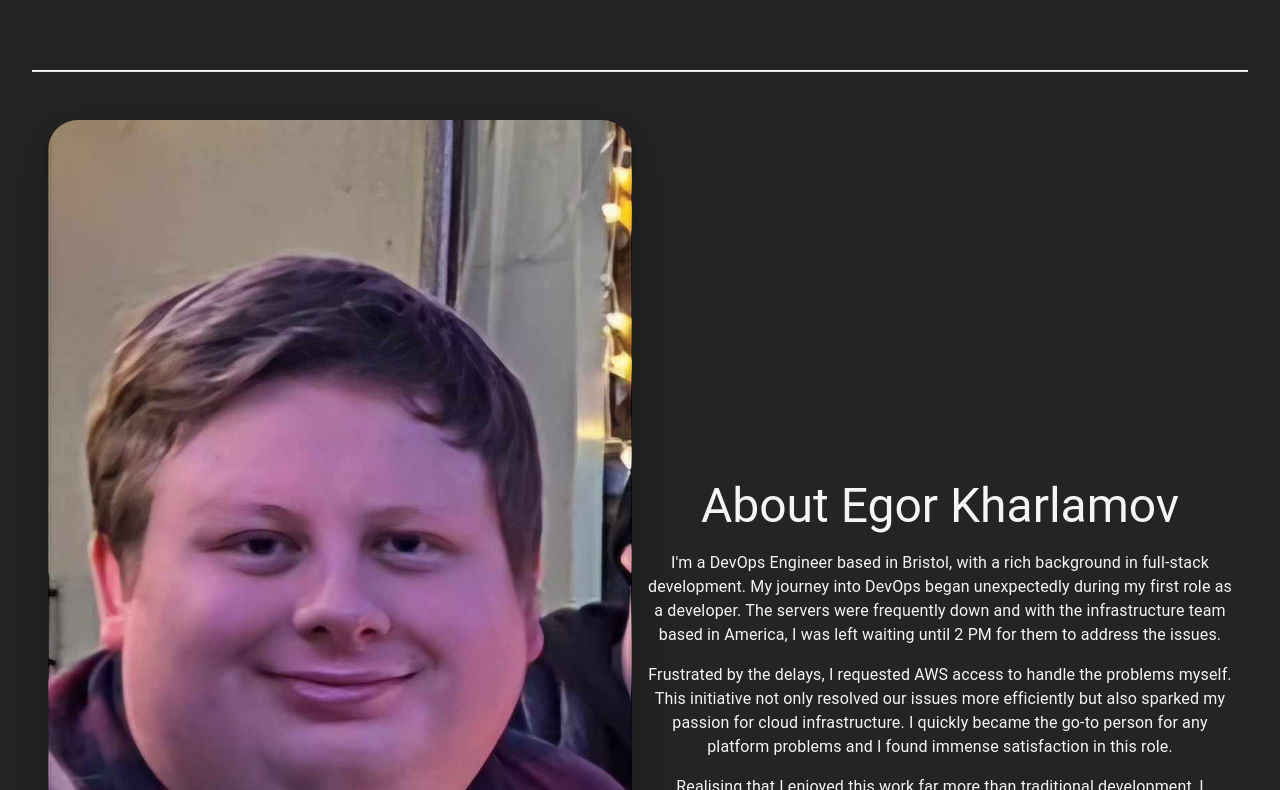
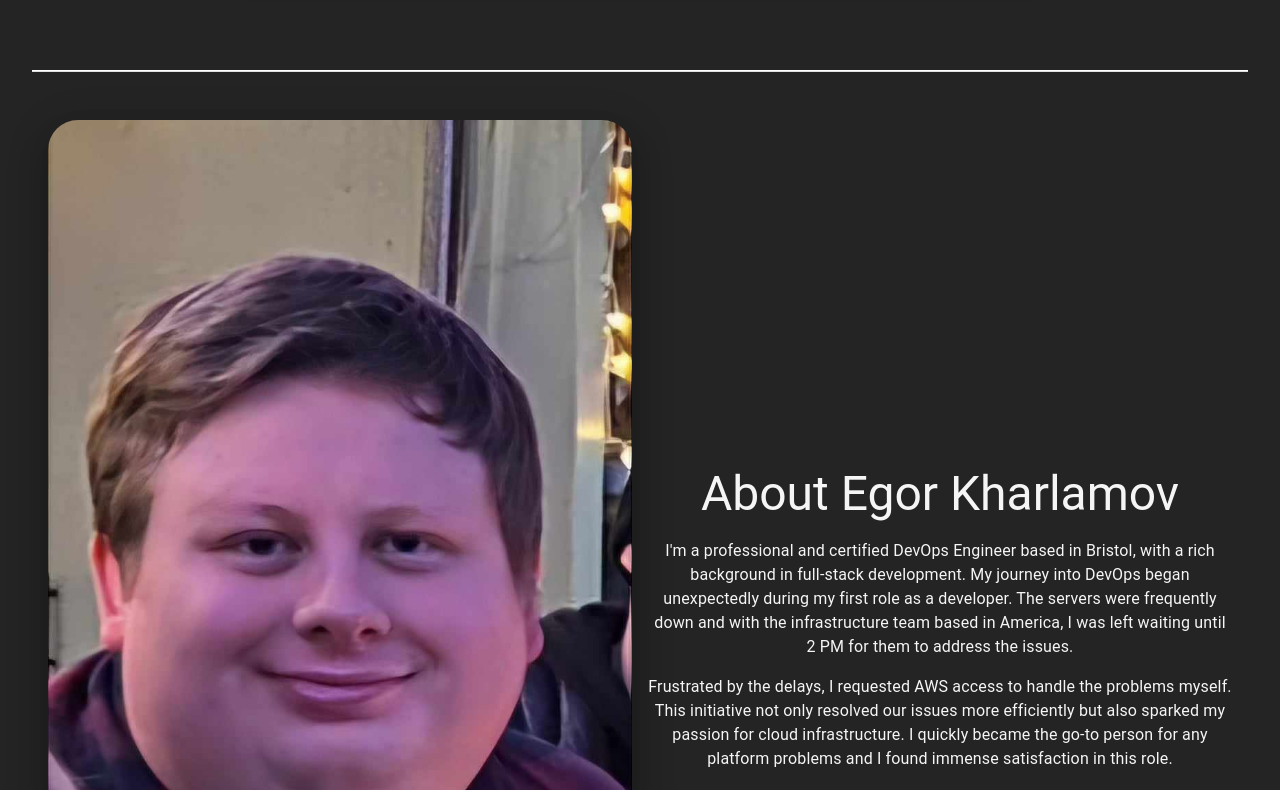
Before and after one commit to HotPlasma/fatelock-frontend, a React (Vite) app: page / in a window 1280 px wide. Shown: the part 3250-4040 px from the top of the page. Built offline with nearby package versions, Linux system fonts and the light colour scheme.

Commit message:
Removed GCP and improved about

```diff
--- a/src/components/AboutMeComponent.tsx
+++ b/src/components/AboutMeComponent.tsx
@@ -67,7 +67,7 @@ const AboutComponent = forwardRef<HTMLDivElement>((props, ref) => {
                             About Egor Kharlamov
                         </Typography>
                         <Typography variant="body1" color="whitesmoke" paragraph>
-                            I'm a DevOps Engineer based in Bristol, with a rich background in full-stack development. My journey into DevOps began unexpectedly during my first role as a developer. The servers were frequently down and with the infrastructure team based in America, I was left waiting until 2 PM for them to address the issues.
+                            I'm a professional and certified DevOps Engineer based in Bristol, with a rich background in full-stack development. My journey into DevOps began unexpectedly during my first role as a developer. The servers were frequently down and with the infrastructure team based in America, I was left waiting until 2 PM for them to address the issues.
                         </Typography>
                         <Typography variant="body1" color="whitesmoke" paragraph>
                             Frustrated by the delays, I requested AWS access to handle the problems myself. This initiative not only resolved our issues more efficiently but also sparked my passion for cloud infrastructure. I quickly became the go-to person for any platform problems and I found immense satisfaction in this role.
--- a/src/components/ToolsComponent.tsx
+++ b/src/components/ToolsComponent.tsx
@@ -6,7 +6,8 @@ import { FaAws, FaMicrosoft, FaPython, FaJava, FaNodeJs, FaDocker, FaGitAlt, FaR
 import { FaGolang } from "react-icons/fa6";
 import {
     SiCplusplus, SiTypescript, SiJavascript, SiTerraform, SiGnubash, SiPostgresql, SiAmazondynamodb,
-    SiSplunk, SiPoetry, SiKubernetes, SiGooglecloud
+    SiSplunk, SiPoetry, SiKubernetes
+    // , SiGooglecloud
 } from 'react-icons/si';
 
 const fadeInVariants = {
@@ -17,7 +18,7 @@ const fadeInVariants = {
 const clouds = [
     { component: FaAws, title: 'AWS', color: '#FF9900' },
     { component: FaMicrosoft, title: 'Azure', color: '#0078D4' },
-    { component: SiGooglecloud, title: 'GCP', color: '#ffffff' }
+    // { component: SiGooglecloud, title: 'GCP', color: '#ffffff' }
 ];
 
 const languages = [
```
